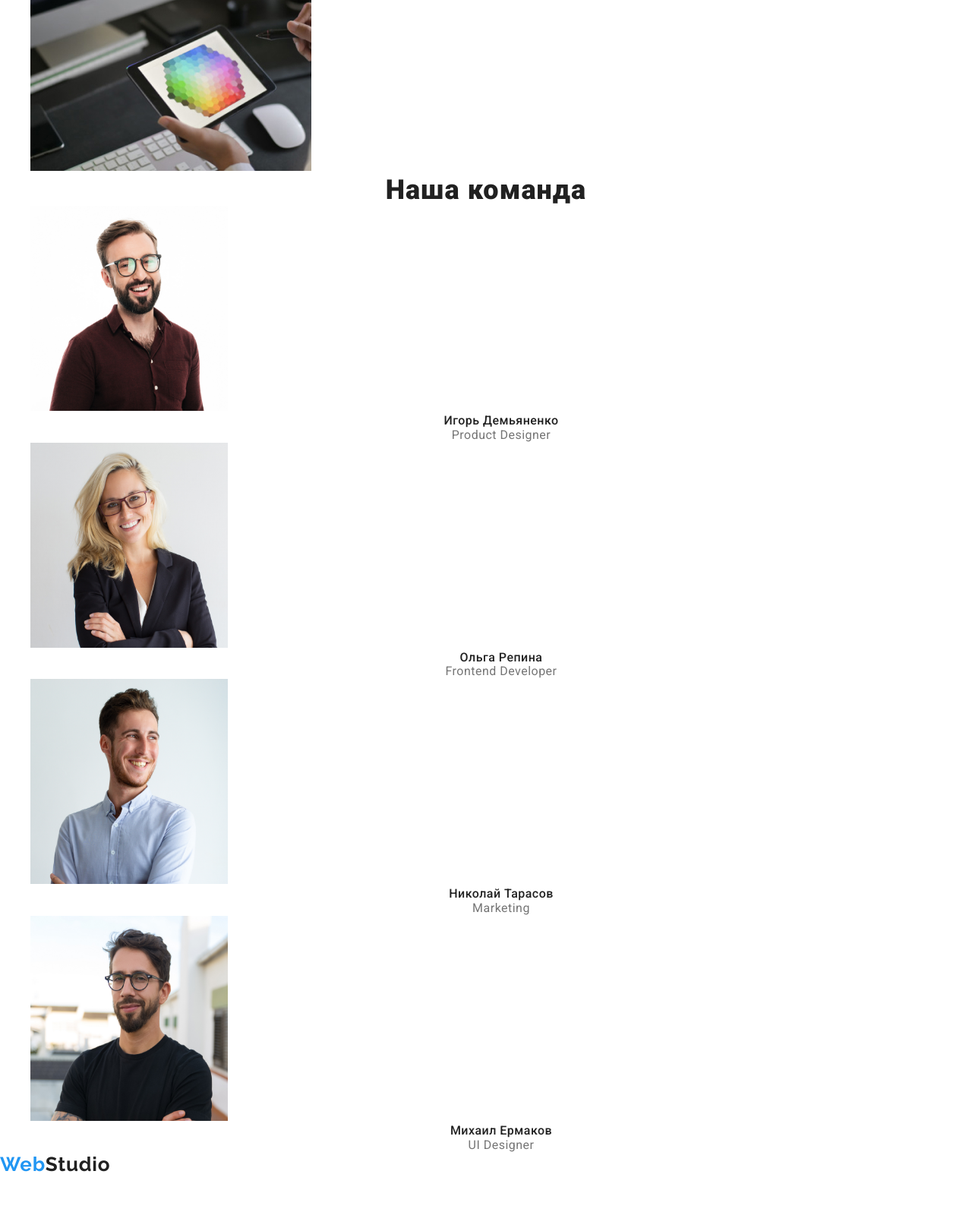
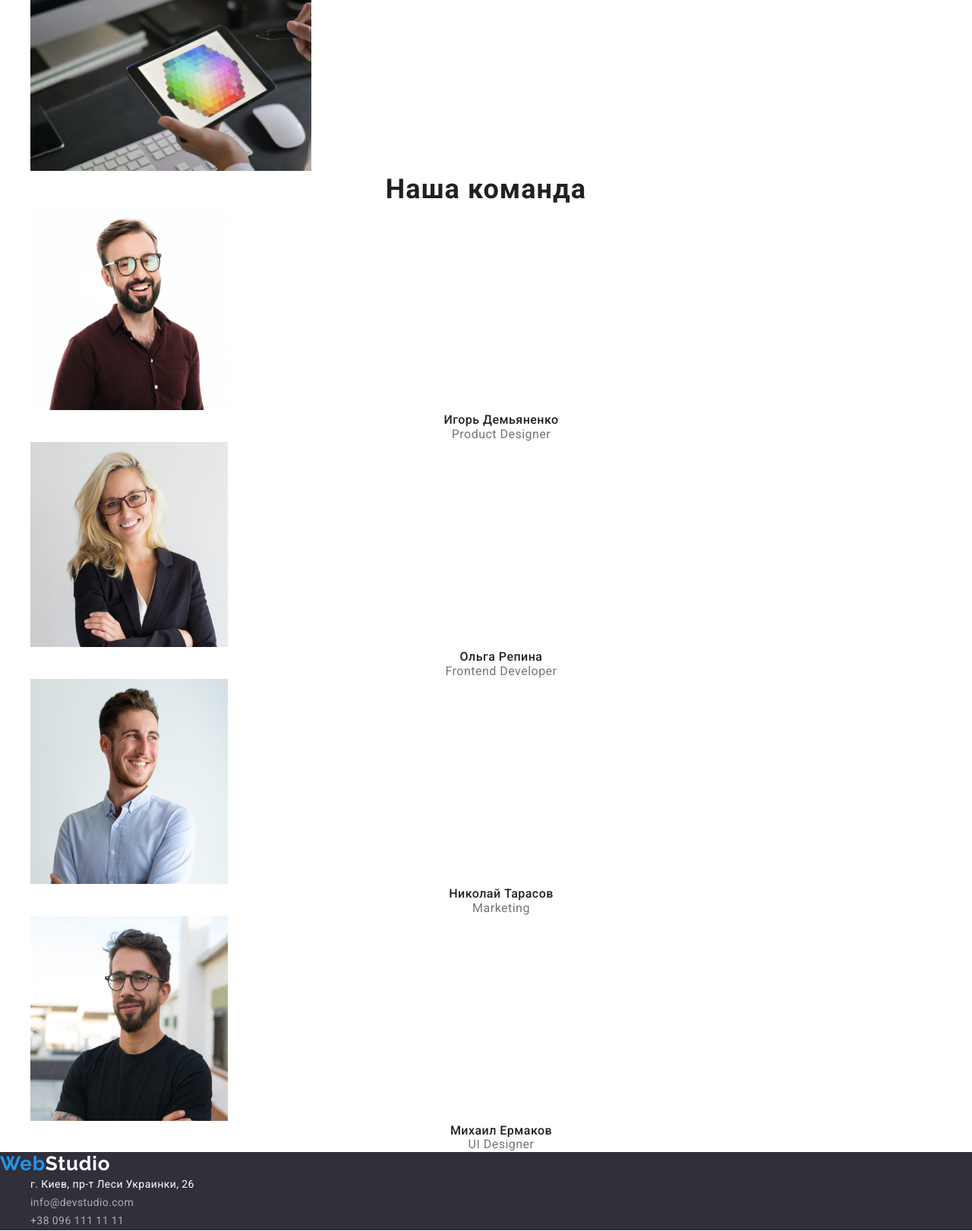
Before and after one commit to SashaSkryd/goit-markup-hw-002, a plain HTML site: page index.html in a window 1280 px wide. Shown: the part 1106-2727 px from the top of the page at 76% size. Drawn offline with Linux system fonts and the light colour scheme.

Commit message:
ohhh no again

```diff
--- a/css/style.css
+++ b/css/style.css
@@ -13,7 +13,7 @@ rgba(255, 255, 255, 0.6); футер ссылки
   --primary-text-color: #757575;
   --title-text-color: #212121;
   --accent-color: #2196f3;
-  --primary-white-color: #ff0fff;
+  --primary-white-color: #ffffff;
 }
 body {
   font-family: "Roboto", sans-serif;
@@ -28,7 +28,7 @@ body {
 /*header*/
 .link-logotipe {
   font-family: "Raleway", sans-serif;
-  font-weight: 900;
+  font-weight: 700;
   font-size: 26px;
   line-height: 1.192;
   letter-spacing: 0.03em;
@@ -60,8 +60,11 @@ body {
   color: var(--accent-color);
 }
 /*hero*/
+.hero-section {
+  background-color: #2F303A;
+}
 .hero-title {
-  font-weight: 900;
+  font-weight: 700;
   font-size: 44px;
   line-height: 1.36;
   text-align: center;
@@ -96,6 +99,7 @@ body {
   color: var(--title-text-color);
   width: 270px;
   height: 16px;
+  text-transform: uppercase;
 }
 .list-deskription {
   font-weight: 400;
@@ -104,10 +108,10 @@ body {
   letter-spacing: 0.03em;
 }
 /*What we are doing*/
-.work-comand-title {
-  font-weight: 900;
+.section-title {
+  font-weight: 700;
   font-size: 36px;
-  line-height: 42px;
+  line-height: 1.16;
   text-align: center;
   letter-spacing: 0.03em;
   color: var(--title-text-color);
@@ -129,6 +133,12 @@ body {
   letter-spacing: 0.03em;
 }
 /*footer*/
+.footer {
+  background-color: #2F303A;
+}
+.footer-logo {
+  color: #ffffff;
+}
 .connect-footer {
   font-weight: 400;
   font-size: 14px;
@@ -161,7 +171,7 @@ body {
   background-color: var(--accent-color);
 }
 .portfolio-title{
-font-weight: 900;
+font-weight: 700;
 font-size: 18px;
 line-height: 2;
 letter-spacing: 0.06em;
--- a/index.html
+++ b/index.html
@@ -76,7 +76,7 @@
       </section>
       <!--What we are doing-->
       <section>
-        <h2 class="work-comand-title">Чем мы занимаемся</h2>
+        <h2 class="section-title">Чем мы занимаемся</h2>
         <ul class="list">
           <li>
             <img
@@ -106,7 +106,7 @@
       </section>
       <!--Our comand-->
       <section>
-        <h2 class="work-comand-title">Наша команда</h2>
+        <h2 class="section-title">Наша команда</h2>
         <ul class="list">
           <li>
             <img
@@ -152,8 +152,8 @@
       </section>
     </main>
     <!--Footer-->
-    <footer>
-      <a href="./index.html" class="link-logotipe link"><span class="part-logotipe">Web</span>Studio</a>
+    <footer class="footer">
+      <a href="./index.html" class="link-logotipe link"><span class="part-logotipe">Web</span><span class="footer-logo">Studio</span></a>
       <ul class="list">
         <li class="adress">г. Киев, пр-т Леси Украинки, 26</li>
         <li><a href="mailto:info@devstudio.com" class="connect-footer link">info@devstudio.com</a></li>
```
Also changed, not shown: portfolio.html (+2 -2 lines).
